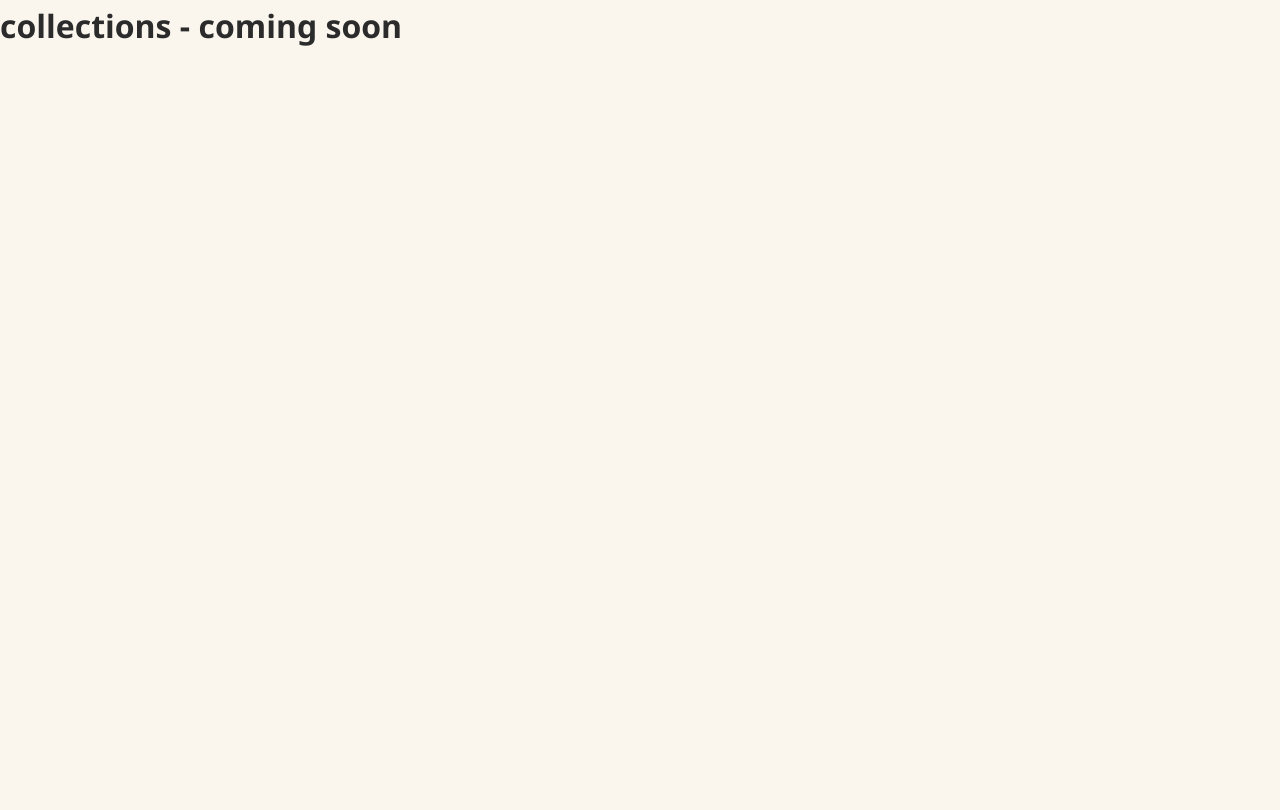
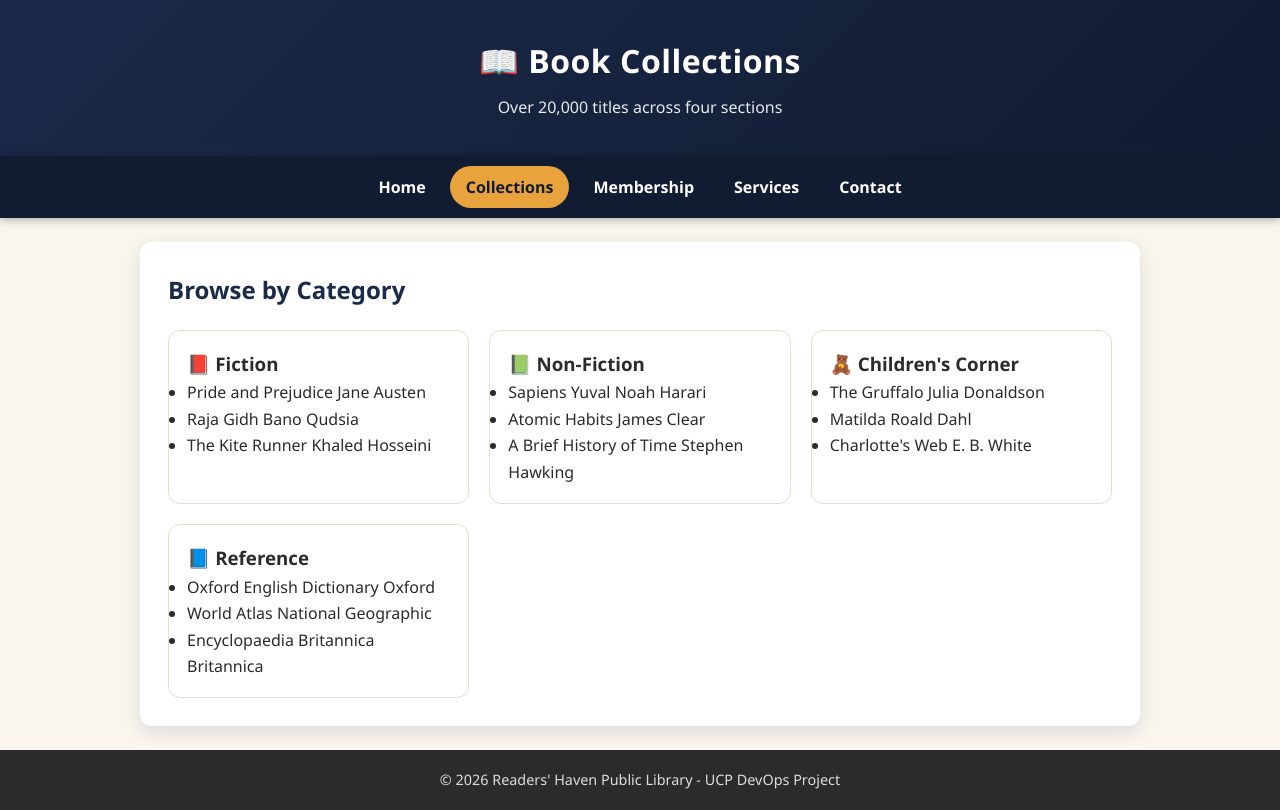
Before and after one commit to Devops-7th/readers-haven-library, a website: page src/collections.html in a window 1280 px wide. Drawn offline with Linux system fonts and the light colour scheme.

Commit message:
feat(collections): add collections page with four categories

```diff
--- a/src/collections.html
+++ b/src/collections.html
@@ -2,10 +2,64 @@
 <html lang="en">
 <head>
   <meta charset="UTF-8">
-  <title>collections</title>
+  <meta name="viewport" content="width=device-width, initial-scale=1.0">
+  <title>Readers' Haven - Collections</title>
   <link rel="stylesheet" href="../styles/style.css">
 </head>
-<body>
-  <h1>collections - coming soon</h1>
+<body class="collections-page">
+  <header>
+    <h1>📖 Book Collections</h1>
+    <p>Over 20,000 titles across four sections</p>
+  </header>
+
+  <nav aria-label="Main navigation">
+    <a href="index.html">Home</a>
+    <a href="collections.html" aria-current="page">Collections</a>
+    <a href="membership.html">Membership</a>
+    <a href="services.html">Services</a>
+    <a href="contact.html">Contact</a>
+  </nav>
+
+  <main>
+    <h2>Browse by Category</h2>
+    <div class="grid-container">
+      <div class="card">
+        <h3>📕 Fiction</h3>
+        <ul>
+          <li>Pride and Prejudice <span class="author">Jane Austen</span></li>
+          <li>Raja Gidh <span class="author">Bano Qudsia</span></li>
+          <li>The Kite Runner <span class="author">Khaled Hosseini</span></li>
+        </ul>
+      </div>
+      <div class="card">
+        <h3>📗 Non-Fiction</h3>
+        <ul>
+          <li>Sapiens <span class="author">Yuval Noah Harari</span></li>
+          <li>Atomic Habits <span class="author">James Clear</span></li>
+          <li>A Brief History of Time <span class="author">Stephen Hawking</span></li>
+        </ul>
+      </div>
+      <div class="card">
+        <h3>🧸 Children's Corner</h3>
+        <ul>
+          <li>The Gruffalo <span class="author">Julia Donaldson</span></li>
+          <li>Matilda <span class="author">Roald Dahl</span></li>
+          <li>Charlotte's Web <span class="author">E. B. White</span></li>
+        </ul>
+      </div>
+      <div class="card">
+        <h3>📘 Reference</h3>
+        <ul>
+          <li>Oxford English Dictionary <span class="author">Oxford</span></li>
+          <li>World Atlas <span class="author">National Geographic</span></li>
+          <li>Encyclopaedia Britannica <span class="author">Britannica</span></li>
+        </ul>
+      </div>
+    </div>
+  </main>
+
+  <footer>
+    <p>&copy; 2026 Readers' Haven Public Library - UCP DevOps Project</p>
+  </footer>
 </body>
 </html>
```
